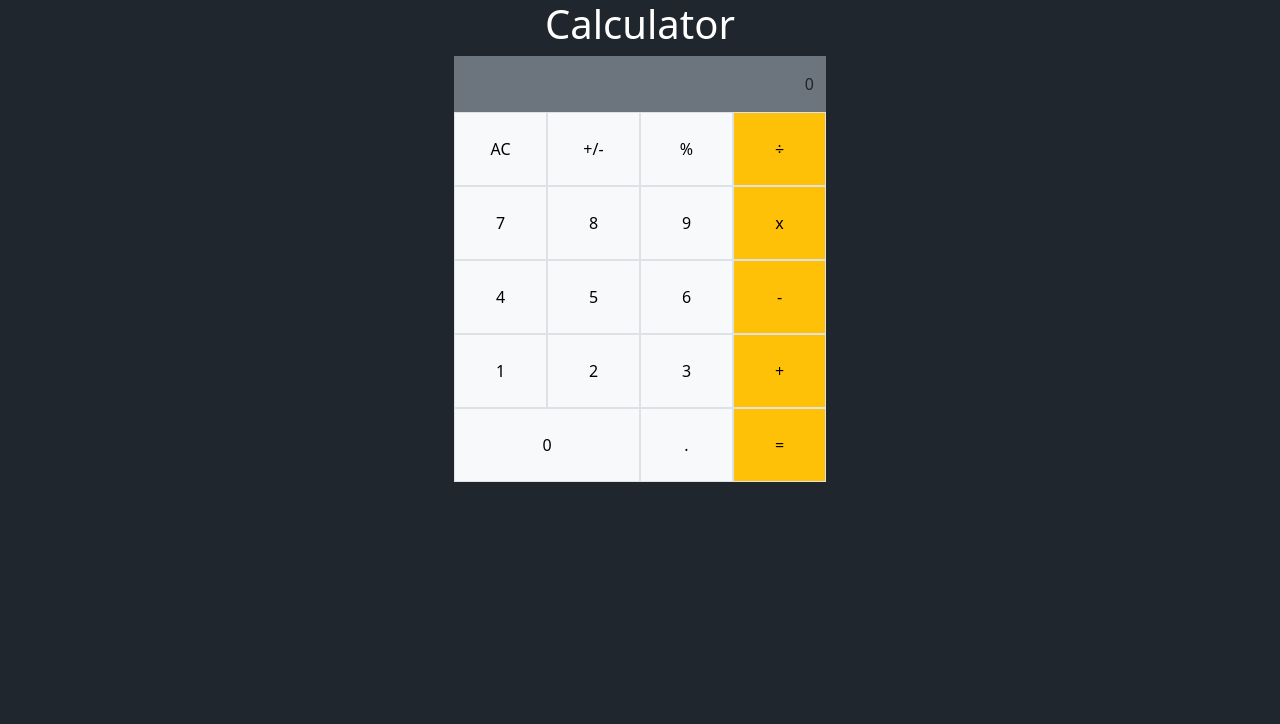
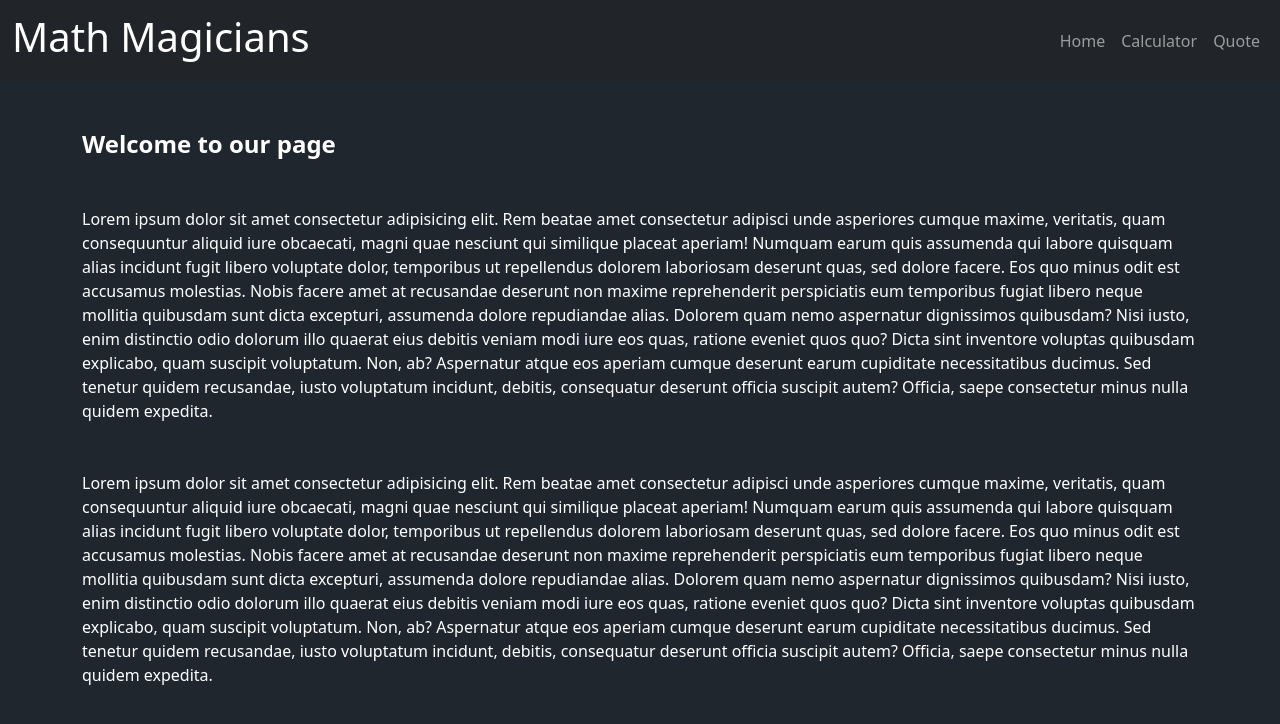
Before and after one commit to anderCM/calculator, a React (Create React App) app: page / in a window 1280 px wide. Shown: the top 724 px of the page. Built offline with nearby package versions, Linux system fonts and the light colour scheme.

Commit message:
Routes added

```diff
--- a/package.json
+++ b/package.json
@@ -12,6 +12,7 @@
     "react": "^18.2.0",
     "react-bootstrap": "^2.7.1",
     "react-dom": "^18.2.0",
+    "react-router-dom": "^6.8.1",
     "react-scripts": "5.0.1",
     "web-vitals": "^2.1.4"
   },
--- a/src/App.js
+++ b/src/App.js
@@ -1,15 +1,22 @@
-/* eslint-disable import/no-extraneous-dependencies */
-import 'bootstrap/dist/css/bootstrap.min.css';
-import Calculator from './Components/Calculator';
-import './App.css';
+import React from 'react';
+import { Routes, Route } from 'react-router-dom';
 
-function App() {
-  return (
-    <div className="App">
-      <h1 className="text-center text-white">Calculator</h1>
-      <Calculator />
-    </div>
-  );
-}
+import NavBar from './Components/Navbar/NavBar';
+import ErrorRoute from './Components/ErrorRoute';
+import Home from './Components/routes/Home/Home';
+import Calculator from './Components/routes/Calculator/Calculator';
+import Quote from './Components/routes/Quote/Quote';
+
+const App = () => (
+  <>
+    <NavBar />
+    <Routes>
+      <Route path="/" element={<Home />} />
+      <Route path="/calculator" element={<Calculator />} />
+      <Route path="/quote" element={<Quote />} />
+      <Route path="*" element={<ErrorRoute />} />
+    </Routes>
+  </>
+);
 
 export default App;
--- a/src/Components/Calculator.js
+++ /dev/null
@@ -1,18 +0,0 @@
-import React from 'react';
-import {
-  Col,
-  Container,
-} from 'react-bootstrap';
-import Buttons from './Buttons/Buttons';
-
-const Calculator = () => (
-  <>
-    <Container>
-      <Col md="4" className="mx-auto">
-        <Buttons />
-      </Col>
-    </Container>
-  </>
-);
-
-export default Calculator;
--- /dev/null
+++ b/src/Components/ErrorRoute.js
@@ -0,0 +1,15 @@
+import React from 'react';
+import { Container } from 'react-bootstrap';
+
+import NotFound from '../assets/images/broken-link.svg';
+
+const ErrorRoute = () => (
+  <>
+    <Container className="text-center">
+      <h1 className="text-center fw-bold text-white my-3">Page not found</h1>
+      <img src={NotFound} alt="Page not Found" className="w-25 h-25 my-3" />
+    </Container>
+  </>
+);
+
+export default ErrorRoute;
--- /dev/null
+++ b/src/Components/Navbar/NavBar.js
@@ -0,0 +1,21 @@
+import React from 'react';
+import { Navbar, Container, Nav } from 'react-bootstrap';
+import { Link } from 'react-router-dom';
+
+const NavBar = () => (
+  <Navbar bg="dark" variant="dark">
+    <Container fluid>
+      <Link className="navbar-brand" to="/">
+        <h1 className="d-none d-md-block">Math Magicians</h1>
+        <h3 className="d-block d-md-none">Math Magicians</h3>
+      </Link>
+      <Nav className="float-end">
+        <Link className="nav-link" to="/">Home</Link>
+        <Link className="nav-link" to="/calculator">Calculator</Link>
+        <Link className="nav-link" to="/quote">Quote</Link>
+      </Nav>
+    </Container>
+  </Navbar>
+);
+
+export default NavBar;
--- /dev/null
+++ b/src/Components/routes/Calculator/Calculator.js
@@ -0,0 +1,26 @@
+import React from 'react';
+import {
+  Col,
+  Row,
+} from 'react-bootstrap';
+import 'bootstrap/dist/css/bootstrap.min.css';
+
+import Buttons from '../../Buttons/Buttons';
+import './Calculator.css';
+
+const Calculator = () => (
+  <>
+    <Row className="container-fluid m-0 p-0">
+      <Col md="3" className="mx-auto">
+        <h4 className="text-white text-center text-md-start">Lets do some Math</h4>
+      </Col>
+      <Col md="9" className="mx-auto">
+        <Col md="6" className="mx-auto">
+          <Buttons />
+        </Col>
+      </Col>
+    </Row>
+  </>
+);
+
+export default Calculator;
--- /dev/null
+++ b/src/Components/routes/Home/Home.js
@@ -0,0 +1,48 @@
+import React from 'react';
+import { Container } from 'react-bootstrap';
+
+const Home = () => (
+  <>
+    <Container className="mt-5">
+      <h4 className="fw-bold text-white text-center text-md-start">Welcome to our page</h4>
+      <blockquote className="mt-5">
+        <p className="text-white my-5">
+          Lorem ipsum dolor sit amet consectetur adipisicing elit. Rem beatae amet consectetur
+          adipisci unde asperiores cumque maxime, veritatis, quam consequuntur aliquid iure
+          obcaecati, magni quae nesciunt qui similique placeat aperiam!
+          Numquam earum quis assumenda qui labore quisquam alias incidunt fugit libero voluptate
+          dolor, temporibus ut repellendus dolorem laboriosam deserunt quas, sed dolore facere.
+          Eos quo minus odit est accusamus molestias. Nobis facere amet at recusandae deserunt
+          non maxime reprehenderit perspiciatis eum temporibus fugiat libero neque mollitia
+          quibusdam sunt dicta excepturi, assumenda dolore repudiandae alias.
+          Dolorem quam nemo aspernatur dignissimos quibusdam?
+          Nisi iusto, enim distinctio odio dolorum illo quaerat eius debitis veniam modi
+          iure eos quas, ratione eveniet quos quo? Dicta sint inventore voluptas quibusdam
+          explicabo, quam suscipit voluptatum.
+          Non, ab? Aspernatur atque eos aperiam cumque deserunt earum cupiditate necessitatibus
+          ducimus. Sed tenetur quidem recusandae, iusto voluptatum incidunt, debitis, consequatur
+          deserunt officia suscipit autem? Officia, saepe consectetur minus nulla quidem expedita.
+        </p>
+        <p className="text-white my-5">
+          Lorem ipsum dolor sit amet consectetur adipisicing elit. Rem beatae amet consectetur
+          adipisci unde asperiores cumque maxime, veritatis, quam consequuntur aliquid iure
+          obcaecati, magni quae nesciunt qui similique placeat aperiam!
+          Numquam earum quis assumenda qui labore quisquam alias incidunt fugit libero voluptate
+          dolor, temporibus ut repellendus dolorem laboriosam deserunt quas, sed dolore facere.
+          Eos quo minus odit est accusamus molestias. Nobis facere amet at recusandae deserunt
+          non maxime reprehenderit perspiciatis eum temporibus fugiat libero neque mollitia
+          quibusdam sunt dicta excepturi, assumenda dolore repudiandae alias.
+          Dolorem quam nemo aspernatur dignissimos quibusdam?
+          Nisi iusto, enim distinctio odio dolorum illo quaerat eius debitis veniam modi
+          iure eos quas, ratione eveniet quos quo? Dicta sint inventore voluptas quibusdam
+          explicabo, quam suscipit voluptatum.
+          Non, ab? Aspernatur atque eos aperiam cumque deserunt earum cupiditate necessitatibus
+          ducimus. Sed tenetur quidem recusandae, iusto voluptatum incidunt, debitis, consequatur
+          deserunt officia suscipit autem? Officia, saepe consectetur minus nulla quidem expedita.
+        </p>
+      </blockquote>
+    </Container>
+  </>
+);
+
+export default Home;
--- /dev/null
+++ b/src/Components/routes/Quote/Quote.js
@@ -0,0 +1,15 @@
+import React from 'react';
+import { Container } from 'react-bootstrap';
+
+const Quote = () => (
+  <>
+    <Container className="position-absolute top-50 start-50 translate-middle">
+      <h3 className="text-white">
+        Mathematics is not about numbers, equations, computations,
+        or algorithms: it is about understanding - William Paul Thruston
+      </h3>
+    </Container>
+  </>
+);
+
+export default Quote;
--- a/src/index.css
+++ b/src/index.css
@@ -1,5 +1,6 @@
 body {
   margin: 0;
+  background-color: #20262e;
   font-family:
     -apple-system,
     BlinkMacSystemFont,
--- a/src/index.js
+++ b/src/index.js
@@ -1,13 +1,18 @@
+/* eslint-disable import/no-extraneous-dependencies */
 import React from 'react';
 import ReactDOM from 'react-dom/client';
+import { BrowserRouter as Router } from 'react-router-dom';
+import reportWebVitals from './reportWebVitals';
+
 import './index.css';
 import App from './App';
-import reportWebVitals from './reportWebVitals';
 
 const root = ReactDOM.createRoot(document.getElementById('root'));
 root.render(
   <React.StrictMode>
-    <App />
+    <Router>
+      <App />
+    </Router>
   </React.StrictMode>,
 );
 
```
Also changed, not shown: src/Components/routes/Calculator/Calculator.css (renamed from src/App.css), src/assets/images/broken-link.svg (added), 1 other file (tests, documents, lock files or other folders).
